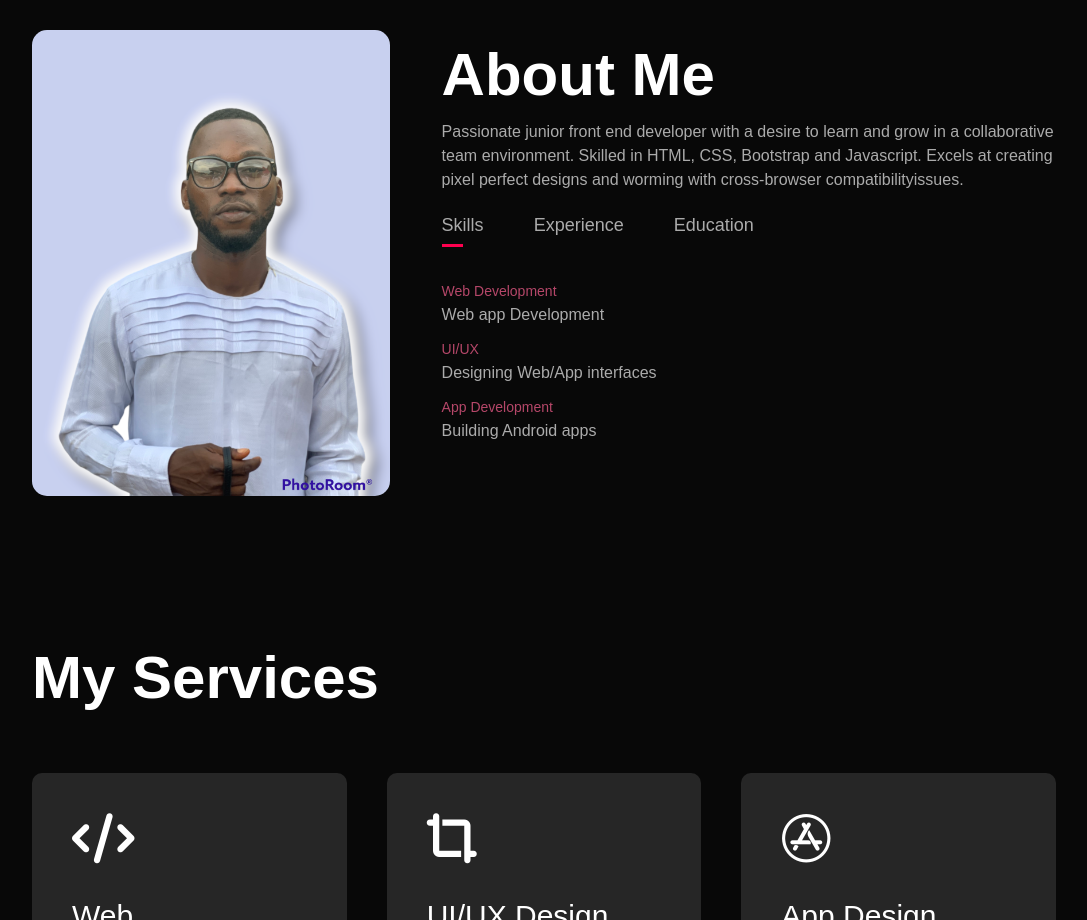
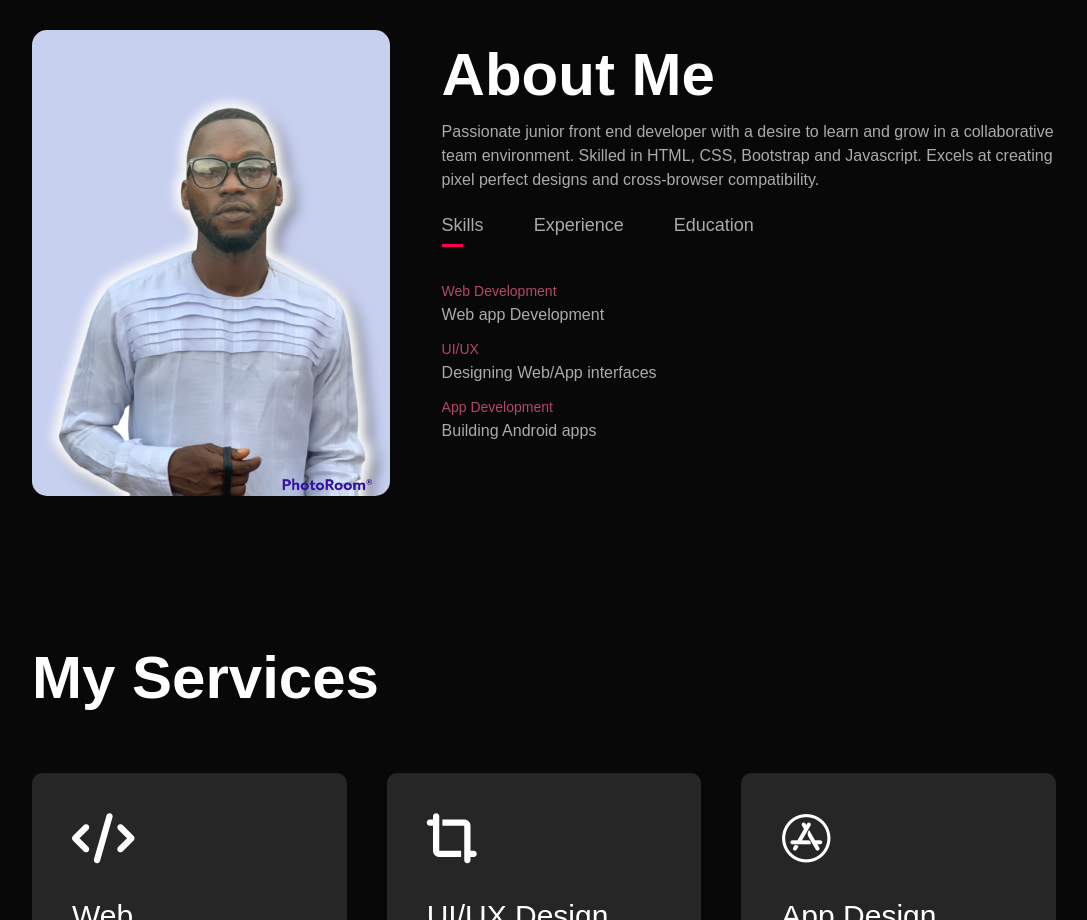
Before and after one commit to jimohsegun1/portfolio, a plain HTML site: page index.html in a window 1280 px wide. Shown: the part 860-1780 px from the top of the page, without its empty margins (96-1183 px from the left). Drawn offline with Linux system fonts and the light colour scheme.

Commit message:
Update index.html
Edited

```diff
--- a/index.html
+++ b/index.html
@@ -38,7 +38,7 @@
                 </div>
                 <div class="about-col-2">
                     <h1 class="sub-title" >About Me</h1>
-                    <p>Passionate junior front end developer with a desire to learn and grow in a collaborative team environment. Skilled in HTML, CSS, Bootstrap and Javascript. Excels at creating pixel perfect designs and worming with cross-browser compatibilityissues.</p>
+                    <p>Passionate junior front end developer with a desire to learn and grow in a collaborative team environment. Skilled in HTML, CSS, Bootstrap and Javascript. Excels at creating pixel perfect designs and cross-browser compatibility.</p>
 
                     <div class="tab-titles">
                         <p class="tab-links active-link" onclick="opentab('skills')">Skills</p>
@@ -62,9 +62,10 @@
                     </div>
                     <div class="tab-contents" id="education">
                         <ul>
+                            <li><span>2010</span><br>Diploma in Computer studies. <br>FlorinTech Computer Institute</li>
                             <li><span>2019</span><br> H.n.d Rufus Giwa Polytechnic, Owo. <br>Business Administration & Management</li>
                             <li><span>2022</span><br>Certification in Front-End Development.<br>Innkeeper</li>
-                            <li><span>2010</span><br>Diploma in Computer studies. <br>FlorinTech Computer Institute</li>
+
                         </ul>
                     </div>
                 </div>
```
